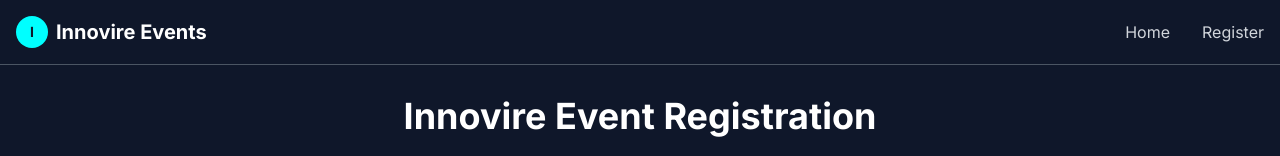
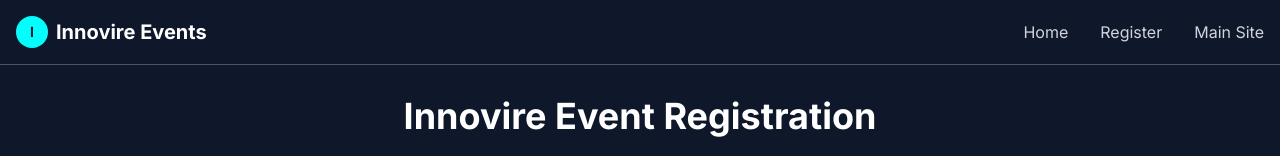
Before and after one commit to kishys/innovire-form, a Next.js app: page / in a window 1280 px wide. Shown: the top 156 px of the page. Built offline with nearby package versions, Linux system fonts and the light colour scheme.

Commit message:
Kishan Suhi: Attempt Fix #1

```diff
--- a/next.config.js
+++ b/next.config.js
@@ -1,6 +1,5 @@
 /** @type {import('next').NextConfig} */
 const nextConfig = {
-  output: 'export',
   trailingSlash: true,
   images: {
     unoptimized: true
--- a/src/components/layout/Navbar.tsx
+++ b/src/components/layout/Navbar.tsx
@@ -27,6 +27,9 @@
             <Link href="/form" className="text-gray-300 hover:text-neon-cyan transition-colors duration-300">
               Register
             </Link>
+            <a href="https://innovire.vercel.app/" target="_blank" rel="noopener noreferrer" className="text-gray-300 hover:text-neon-cyan transition-colors duration-300">
+              Main Site
+            </a>
           </div>
 
           {/* Mobile menu button */}
@@ -58,6 +61,15 @@
               >
                 Register
               </Link>
+              <a
+                href="https://innovire.vercel.app/"
+                target="_blank"
+                rel="noopener noreferrer"
+                className="block px-3 py-2 text-gray-300 hover:text-neon-cyan transition-colors duration-300"
+                onClick={() => setIsOpen(false)}
+              >
+                Main Site
+              </a>
             </div>
           </div>
         )}
```
Also changed, not shown: vercel.json (added).
